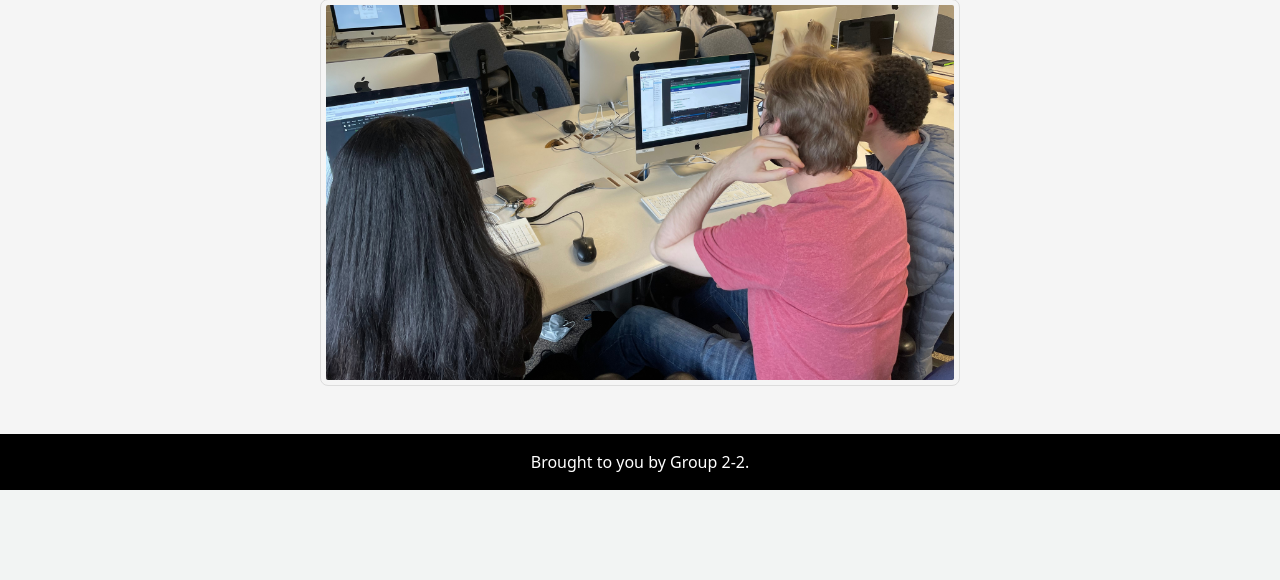
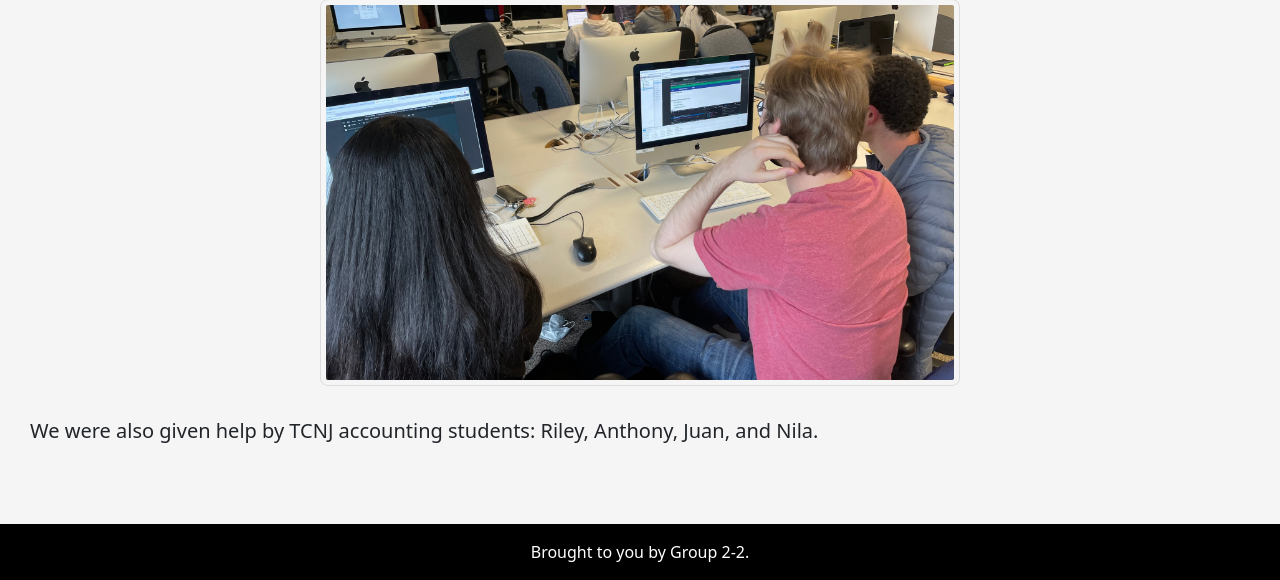
Before and after one commit to saraaly01/EnergyDemandDB, a Flask app: page /about in a window 1280 px wide. Shown: the part 374-954 px from the top of the page. Before the commit the page ends 864 px from the top, so only its background shows below. Run offline with Flask 2, Linux system fonts and the light colour scheme; some libraries are stand-ins or nearby versions.

Commit message:
Slight modification to about page

```diff
--- a/src/web_app/templates/zabout.html
+++ b/src/web_app/templates/zabout.html
@@ -75,6 +75,8 @@
 		<h2>Who We Are</h2>
 		<p> The group of developers consist of Andrew, Kevin, and Sara. As of Spring 2022, we are all computer science students at TCNJ. </p>
 		<img src="{{ url_for('static', filename='eddb.JPEG')}}" alt="A picture of the 3 people who developed the project.">
+
+        <p> We were also given help by TCNJ accounting students: Riley, Anthony, Juan, and Nila. </p>
 </body>
   <footer class="text-center text-white" style="background-color:whitesmoke;">
         <div class="container p-4"></div>
```
